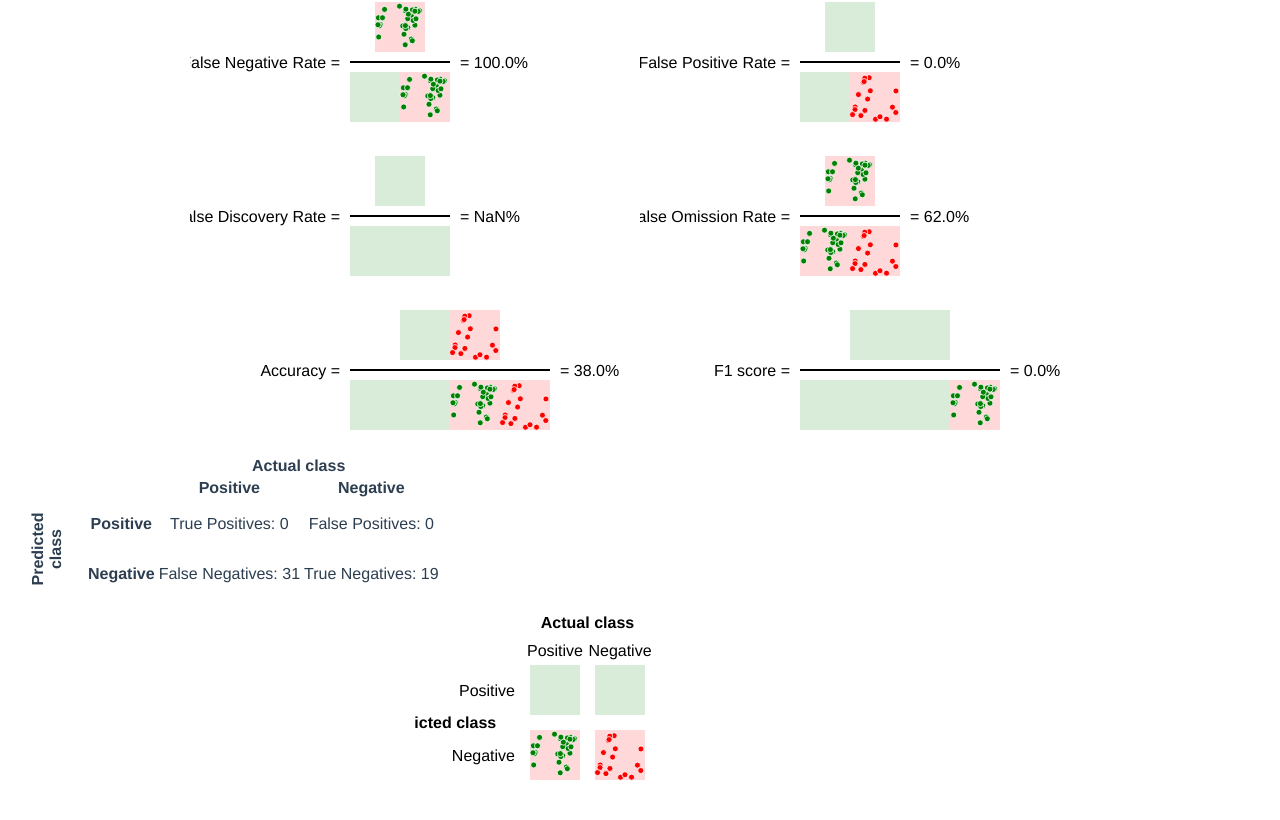
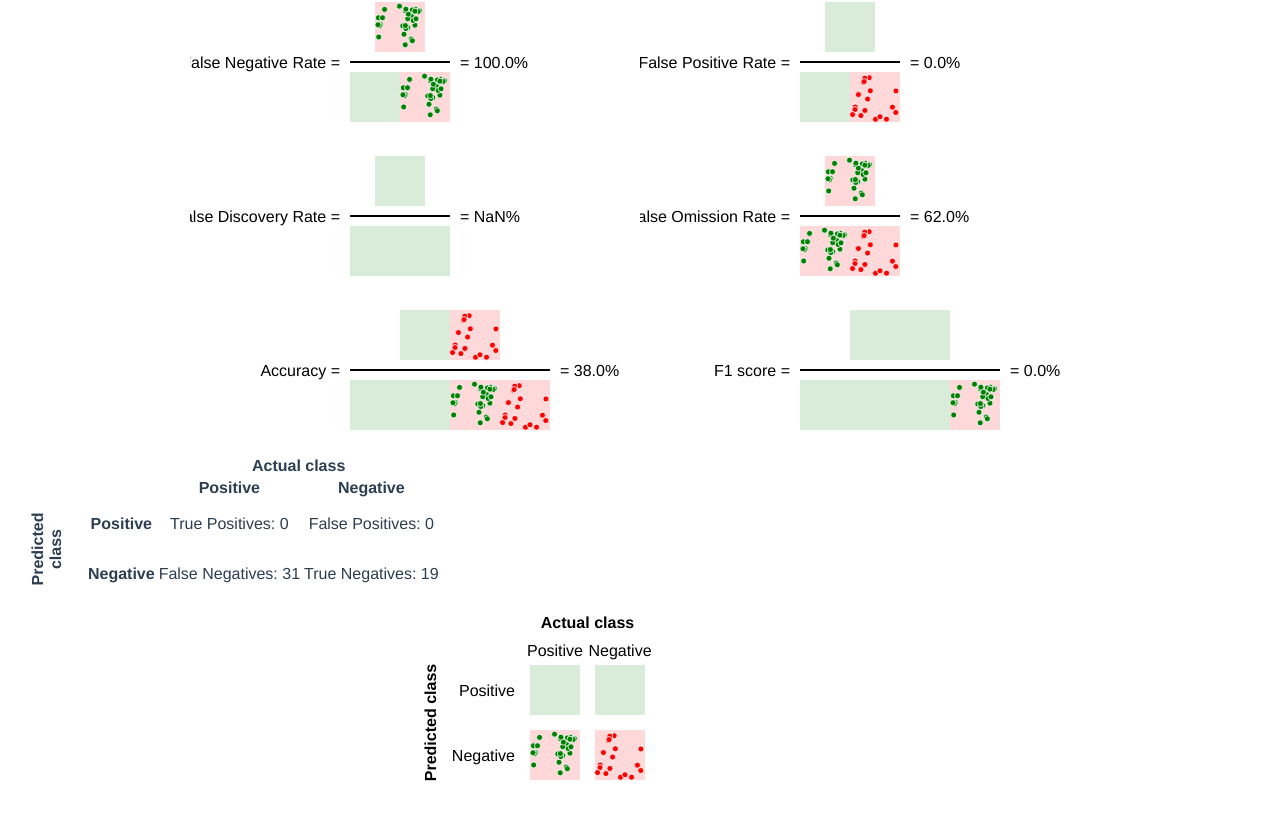
Before and after one commit to stared/which-ml-are-you, a Vue app: page / in a window 1280 px wide. Shown: the part 1249-2069 px from the top of the page. Built offline with nearby package versions, Linux system fonts and the light colour scheme; the HTML template or start-up script is replaced by a standard one.

Commit message:
Fix rotated label in visual confusion matrix

```diff
--- a/src/components/ConfusionTableVisually.vue
+++ b/src/components/ConfusionTableVisually.vue
@@ -5,8 +5,7 @@
   >
     <text
       class="label-rows main-label"
-      :x="3 * spacing / 2"
-      :y="shiftY + 3 * spacing / 2 + tileSize"
+      :style="rotatedTextStyle"
     >
       Predicted class
     </text>
@@ -115,6 +114,15 @@ export default {
       })
     },
   },
+  computed: {
+    rotatedTextStyle: function() {
+      return {
+        transform : 'translate('
+          + this.spacing + 'px, '
+          + (this.shiftY + 3 * this.spacing / 2 + this.tileSize)
+          + 'px) rotate(-90deg)'};
+    },
+  },
 }
 
 </script>
@@ -129,9 +137,6 @@ export default {
 .label-rows {
   text-anchor: middle;
   dominant-baseline: central;
-
-  /*transform-origin: left bottom;*/
-  /*transform: rotate(-90deg) translate(15, 200);*/
 }
 
 .label-columns {
```
